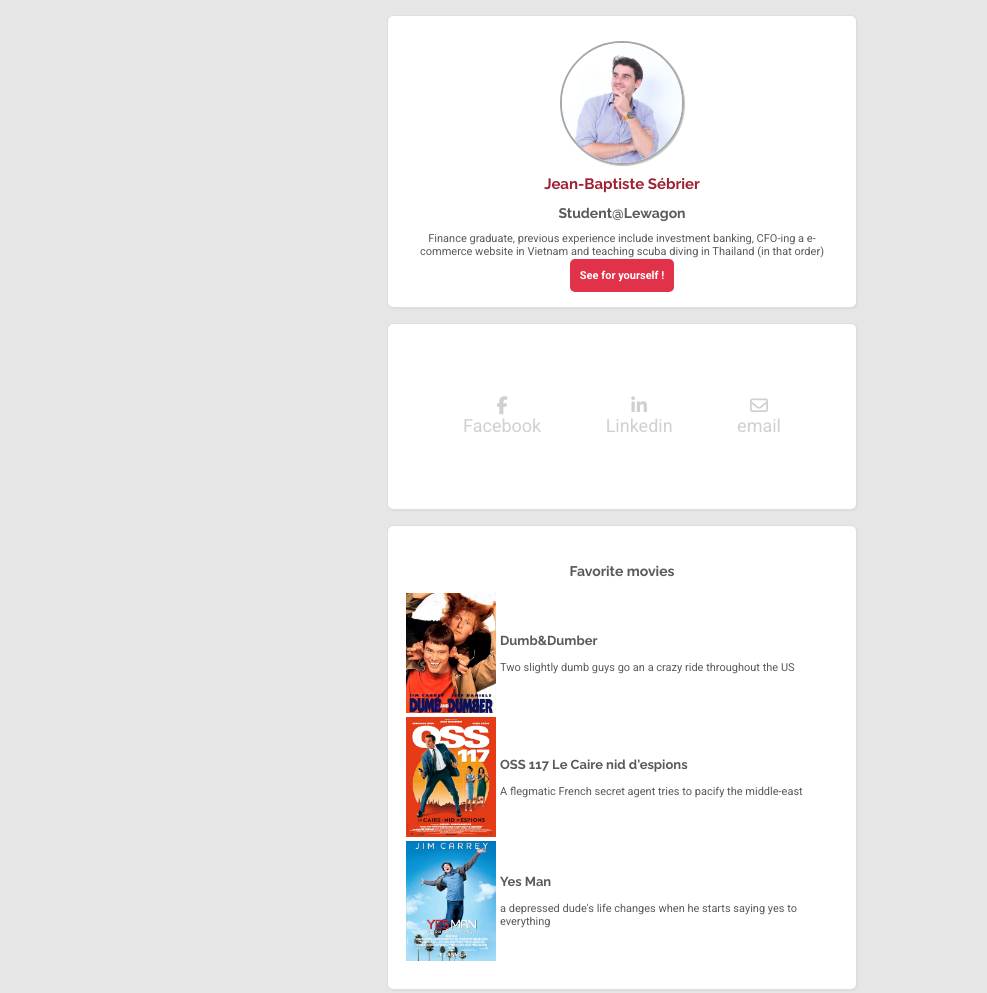
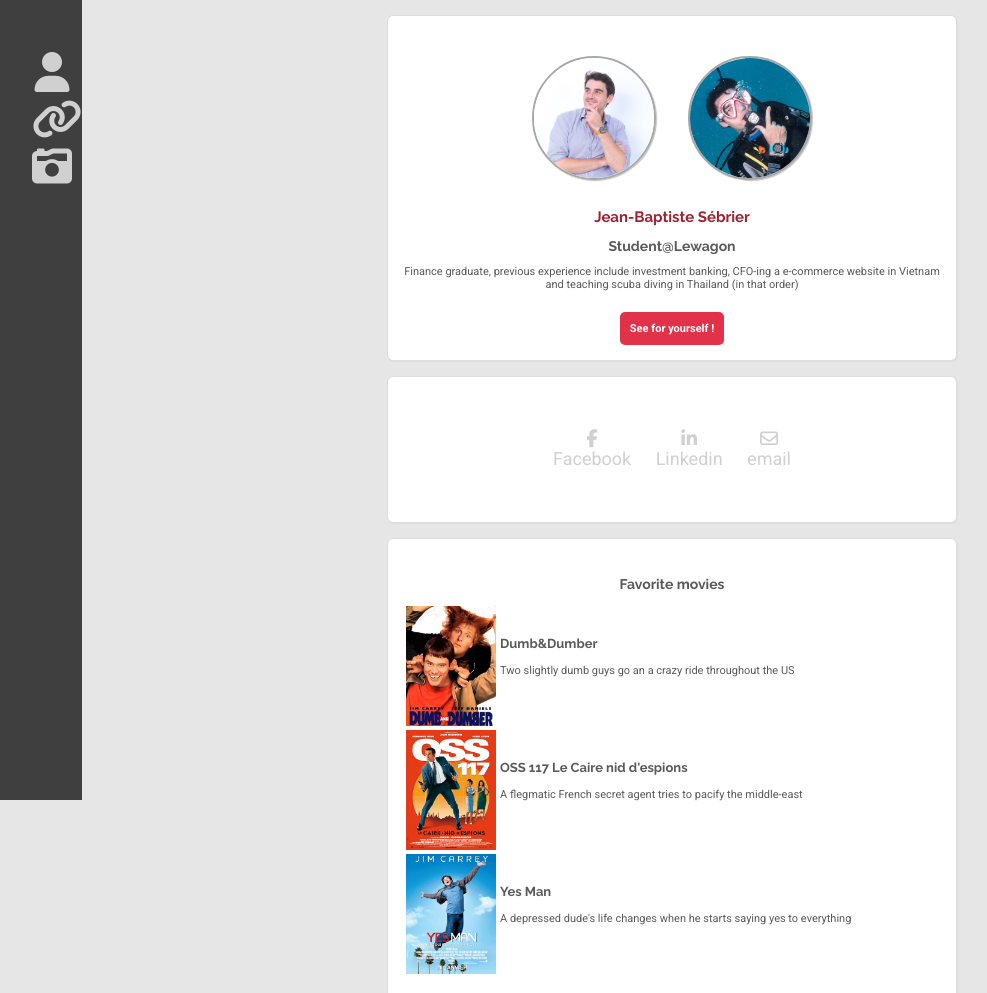
Before and after one commit to jbsebrier/profile, a plain HTML site: page index.html in a window 1280 px wide. Shown: the top 993 px of the page, without its empty margins (18-1005 px from the left). Drawn offline with Linux system fonts and the light colour scheme.

Commit message:
exo opt1

```diff
--- a/index.html
+++ b/index.html
@@ -14,9 +14,26 @@
 
 
 <body>
+  <div id="side-bar">
+    <ul>
+      <li class="side-bar-list">
+        <a href="#summary"><i class="fa fa-user" aria-hidden="true"></i></a>
+      </li>
+      <li class="side-bar-list">
+        <a href="#social"><i class="fa fa-link" aria-hidden="true"></i></a>
+      </li>
+      <li class="side-bar-list">
+        <a href="#movies"><i class="fa fa-camera-retro" aria-hidden="true"></i></a>
+      </li>
+    </ul>
+  </div>
+
+
+  <div id="page-content">
     <div class="container">
-    <div class = "card">
+      <div class = "card" id="summary">
         <img src="jbs.jpg" alt="Jean-Baptiste Sebrier" id="profile-pic">
+        <img src="divingjb.jpg" alt="Jean-Baptiste Sebrier" id="profile-pic">
         <h1>Jean-Baptiste Sébrier</h1>
         <h2>Student@Lewagon</h2>
         <p>Finance graduate, previous experience include investment banking, CFO-ing a e-commerce website in Vietnam and teaching scuba diving in Thailand (in that order)</p>
@@ -26,7 +43,7 @@
 
       </div>
 
-    <div class="card">
+      <div class="card" id="social">
         <ul class="list-inline">
           <li>
             <a href="http://www.facebook.com/jbsebrier" target="_blank"><i class="fa fa-facebook" aria-hidden="true"></i><br>Facebook</a>
@@ -40,7 +57,7 @@
         </ul>
       </div>
 
-    <div class="card">
+      <div class="card" id="movies">
         <h2>Favorite movies</h2>
         <table>
           <tbody>
@@ -51,7 +68,7 @@
               <td><img src="oss117.jpg" alt="oss117" class="movie-image"></td><td><h3>OSS 117 Le Caire nid d'espions</h3><p>A flegmatic French secret agent tries to pacify the middle-east</p></td>
             </tr>
             <tr>
-            <td><img src="yesman.jpg" alt="yes man" class="movie-image"></td><td><h3>Yes Man</h3><p>a depressed dude's life changes when he starts saying yes to everything</p></td>
+              <td><img src="yesman.jpg" alt="yes man" class="movie-image"></td><td><h3>Yes Man</h3><p>A depressed dude's life changes when he starts saying yes to everything</p></td>
             </tr>
           </tbody>
         </table>
@@ -62,6 +79,6 @@
         <p>This page has been coded during the <a href="http://www.lewagon.com" target= "_blank">FullStack program @LeWagon.</a> That was probably the best experience of my entire life.</p>
       </div>
     </div>
-
+  </div>
 
 </body>
--- a/style.css
+++ b/style.css
@@ -1,9 +1,37 @@
+#side-bar {
+  position: fixed;
+  width: 80px;
+  left: 0;
+  top: 0;
+  bottom: 0;
+  background: #3F3F3F;
+  font-size: 40px;
+  padding: 10px;
+}
+
+.side-bar-list {
+list-style-type: none;
+
+text-align: center;
+display: inline-block
+margin: 20px;
+}
+
+
+#page-content {
+  margin-left: 100px;
+}
+
 body {
   font-family: Roboto;
   color: #5A5A5A;
   font-size: 11px;
   background: rgb(230, 230, 230);
   text-align: center;
+}
+
+p {
+padding-bottom: 20px;
 
 }
 
@@ -26,6 +54,7 @@ border-radius: 50%;
 border: 2px solid #A7A7A7;
 box-shadow: 1px 1px 1px #C1C1C1 ;
 text-align: center;
+margin: 15px;
 }
 
 h1 {
@@ -51,7 +80,7 @@ tbody {
 }
 
 .container {
-width: 500px;
+width: 600px;
 margin:0 auto;
 }
 
@@ -76,15 +105,15 @@ display: inline-block;
 
 .list-inline > li {
 display: inline-block;
-padding: 10px;
-margin: 20px;
+padding: 5px;
+margin: 5px;
 }
 
 .red-button {
 background-color: #E2324A;
 color: rgb(255, 255, 255);
 padding: 10px;
-margin: 10px;
+margin: 1px;
 border-radius: 5px;
 }
 
```
Also changed, not shown: divingjb.jpg (added). Lines whose indentation alone changed are shown as unchanged.
